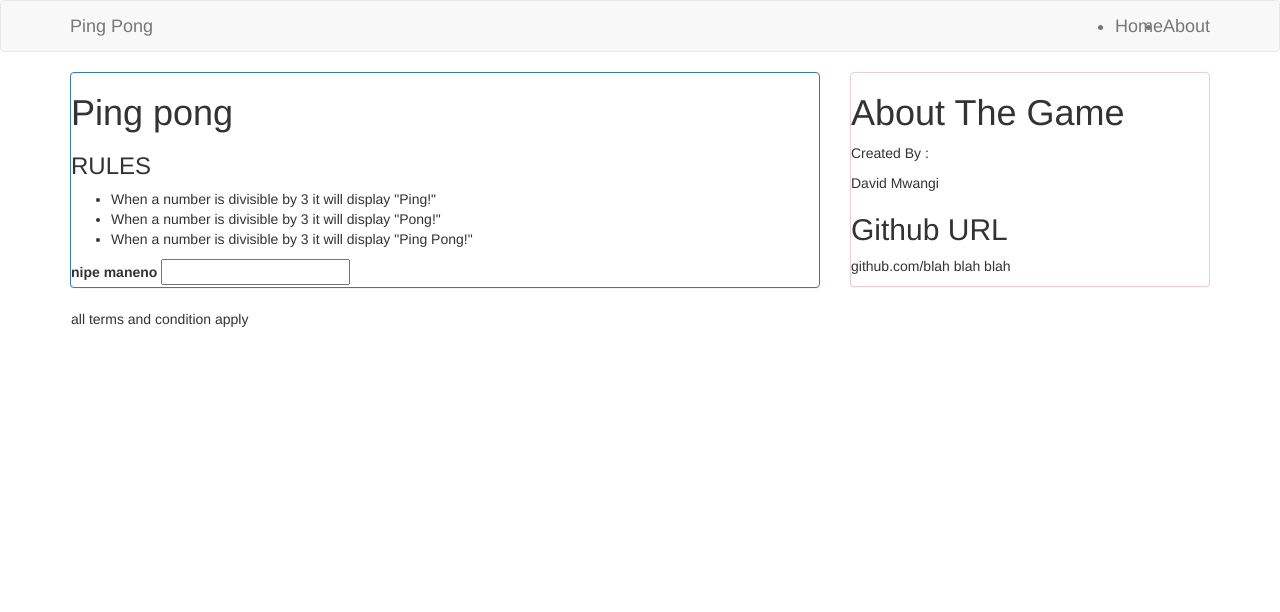
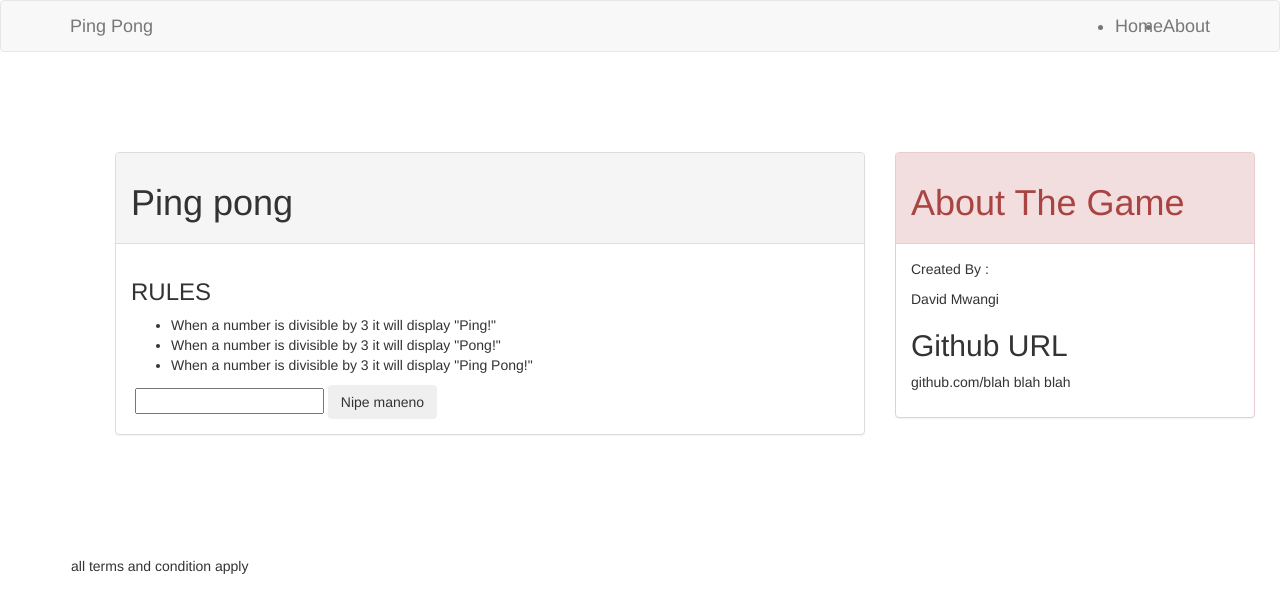
Before and after one commit to DavidNjoroge/fun-pingpong-website, a plain HTML site: page index.html in a window 1280 px wide. Drawn offline with Linux system fonts and the light colour scheme.

```diff
--- a/css/styles.css
+++ b/css/styles.css
@@ -0,0 +1,3 @@
+.bod {
+  margin: 100px;
+}
--- a/index.html
+++ b/index.html
@@ -28,12 +28,17 @@
     </div>
 
   </div>
-  <div class="container">
+  <div class="container bod">
 
     <div class="row ">
       <div class="col-lg-8 centred">
-        <div class="panel panel-primary">
+        <div class="panel panel-default">
+          <div class="panel-heading">
+
             <h1>Ping pong</h1>
+          </div>
+          <div class="panel-body">
+
             <h3>RULES</h3>
             <ul>
               <li>When a number is divisible by 3 it will display "Ping!"</li>
@@ -42,21 +47,31 @@
             </ul>
             <form class="form-inline" action="index.html" method="post">
               <div class="form-group">
-              <label for="input">nipe maneno</label>
+                <label for="input"></label>
                 <input type="text" id="inputs" value="">
+
+
+                <button type="submit" class="btn">Nipe maneno</button>
               </div>
             </form>
+          </div>
         </div>
 
       </div>
       <div class="col-lg-4">
         <div class="panel panel-danger">
+          <div class="panel-heading">
+
             <h1>About The Game</h1>
+          </div>
+          <div class="panel-body">
+
             <p>Created By :</p>
             <p>David Mwangi</p>
 
             <h2>Github URL</h2>
             <p>github.com/blah blah blah</p>
+          </div>
         </div>
       </div>
     </div>
--- a/js/scripts.js
+++ b/js/scripts.js
@@ -2,7 +2,7 @@ jQuery(document).ready(function($) {
   $('.form-inline').submit(function(event) {
     /* Act on the event */
     event.preventDefault()
-    var numb = $('input#inputs').val()
+    var numb = parseInt($('input#inputs').val());
     console.log(numb);
   });
 });
```
Also changed, not shown: 1 other file. Lines whose indentation alone changed are shown as unchanged.
